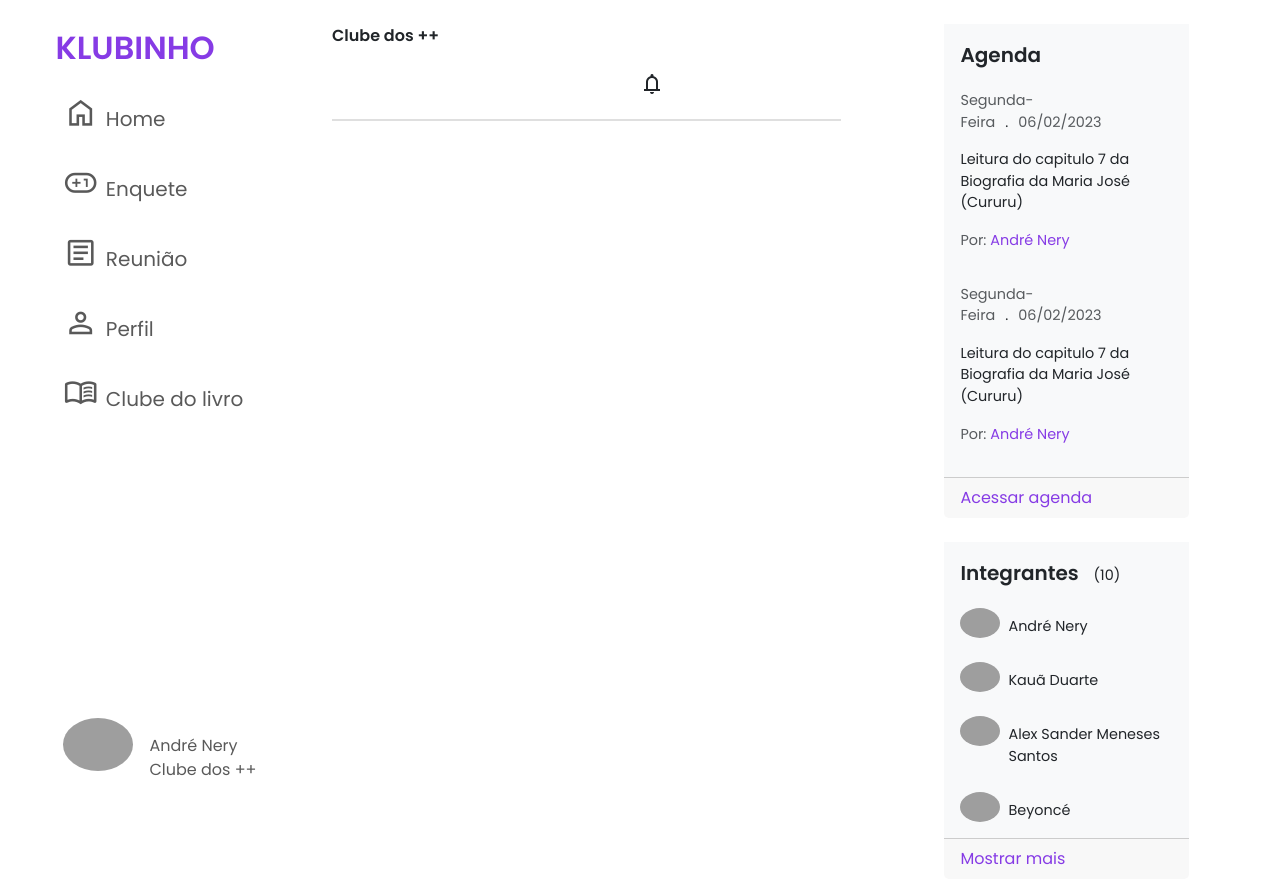
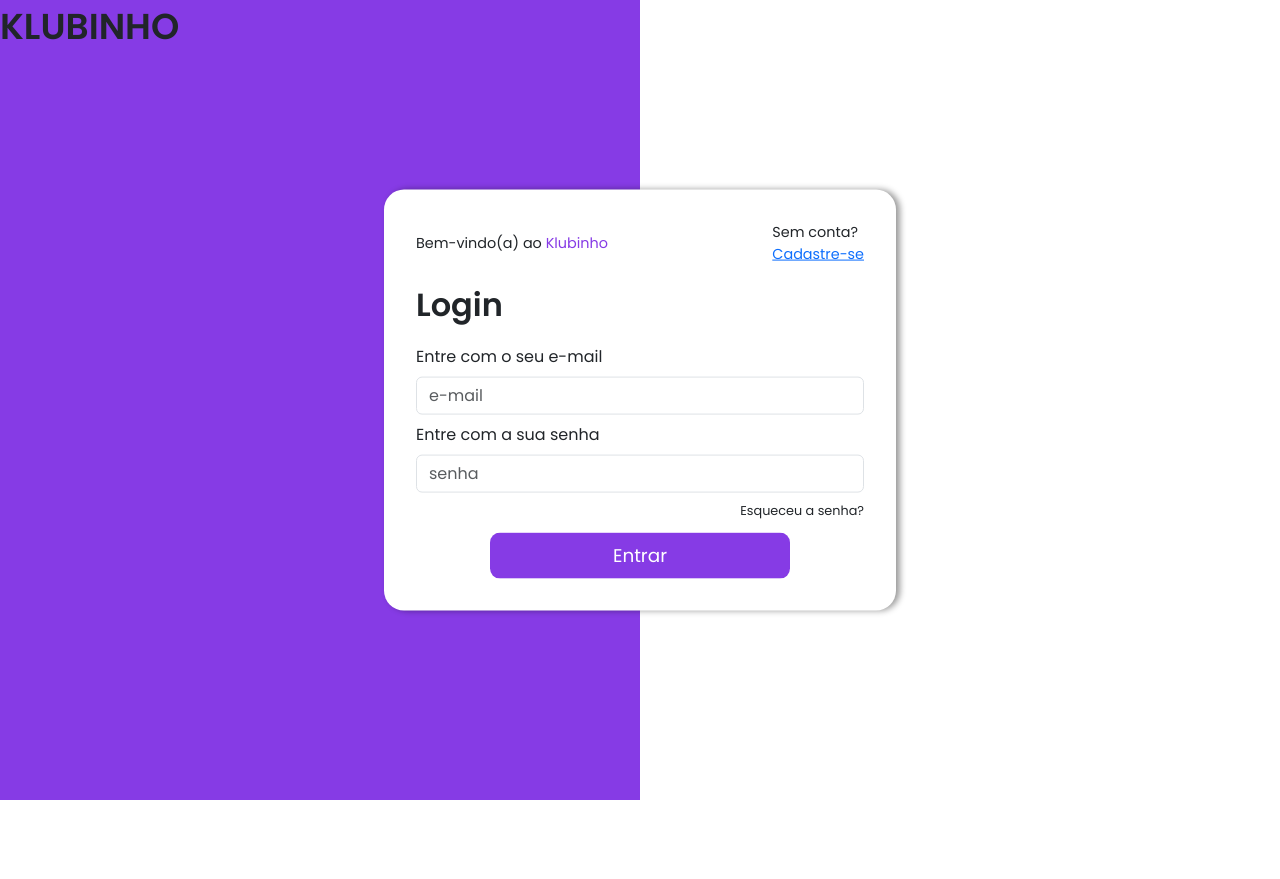
Before and after one commit to ThalitaBispo/klubinho, a React (Vite) app in the folder frontend/: page / in a window 1280 px wide. After the commit the page ends 800 px from the top, so only its background shows below. Built offline with nearby package versions, Linux system fonts and the light colour scheme; grey boxes are pictures that could not be loaded; the HTML template or start-up script is replaced by a standard one.

Commit message:
att login solicitacao

```diff
--- a/frontend/src/App.tsx
+++ b/frontend/src/App.tsx
@@ -1,12 +1,12 @@
-//import { RoutesLogin } from './components/Login/RoutesLogin';
-import { RoutesDashboard } from './components/Dashboard/RoutesDashboard';
+import { RoutesLogin } from './components/Login/RoutesLogin';
+//import { RoutesDashboard } from './components/Dashboard/RoutesDashboard';
 import './global.module.css';
 
 function App() {
 
   return(
     <>
-      <RoutesDashboard />
+      <RoutesLogin />
     </>
   )
 }
--- a/frontend/src/components/Login/Login.module.css
+++ b/frontend/src/components/Login/Login.module.css
@@ -91,9 +91,10 @@
     margin: 1rem 0;
 }
 
+/*
 .loginForm {
-    /* margin: 10px; */
-}
+     margin: 10px;
+}*/
 
 .loginForm input {
     /* border: 1px solid var(--gray-100); */
--- a/frontend/src/components/Login/LoginSolicitacao.tsx
+++ b/frontend/src/components/Login/LoginSolicitacao.tsx
@@ -15,10 +15,7 @@ export function LoginSolicitacao() {
         <p className={styles.subtextCentral}>Aguarde um administrador liberar sua entrada </p>
 
         <div className={styles.centerButton}>
-            <a href="/">
-                <button className={styles.botao} type='submit'>Entrar</button>
-            </a>
-
+            <button className="btn btn-lg btn-block" type='submit' onClick={() => { window.location.href = `/`; } }>Entrar</button>
         </div>
         </>
     )
```
